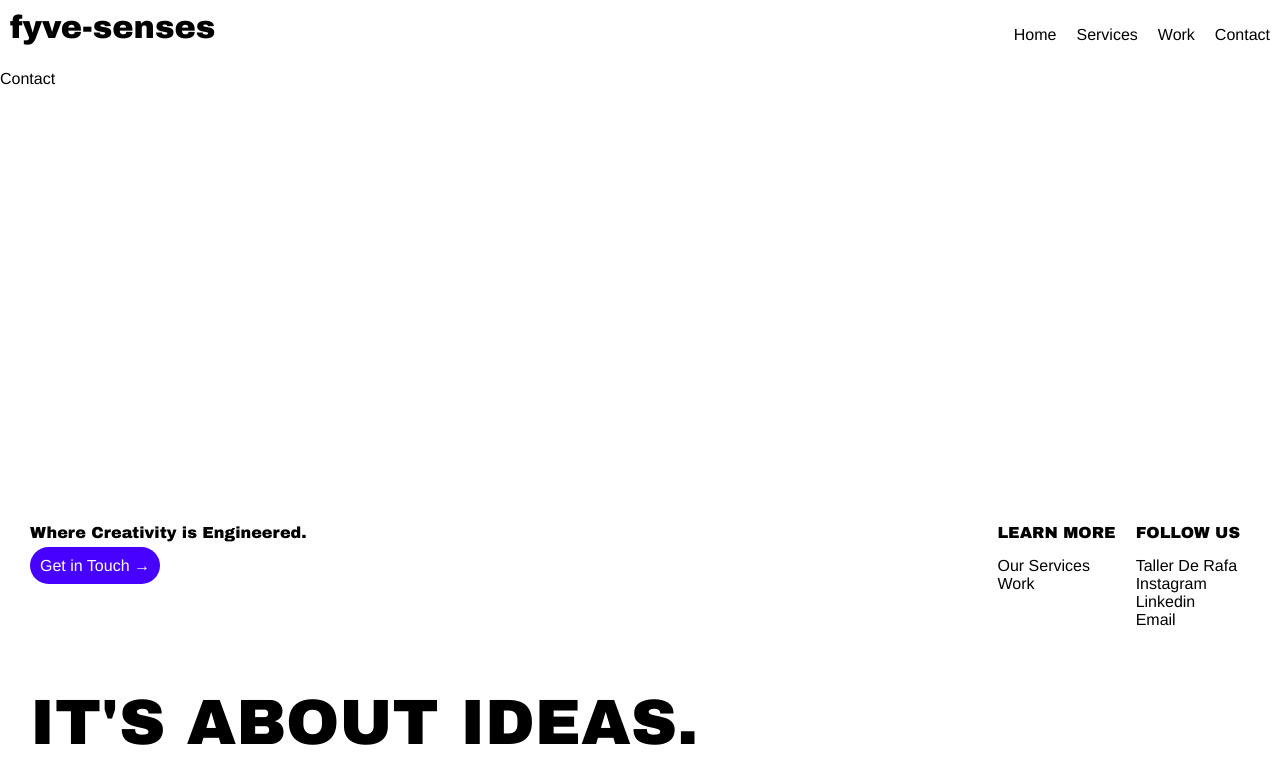
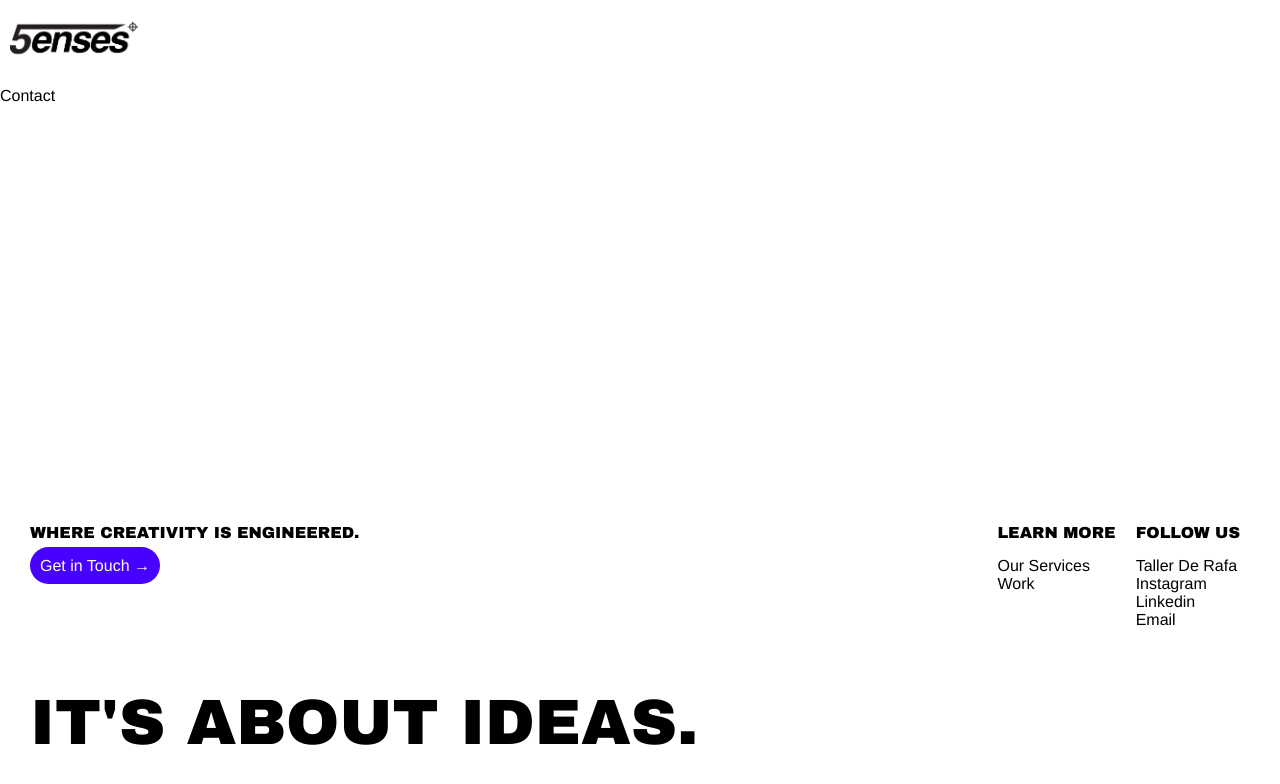
Before and after one commit to IveryMikaila/fyve-senses, a React (Create React App) app in the folder portfolio/: page /contact in a window 1280 px wide. Shown: the top 784 px of the page. Built offline with nearby package versions, Linux system fonts and the light colour scheme.

Commit message:
Added Company Logo
-Added company logo assets
-Wrote the logic to change the color of the links and logo on different pages

```diff
--- a/portfolio/src/Components /Navigation/Navbar.js
+++ b/portfolio/src/Components /Navigation/Navbar.js
@@ -1,17 +1,37 @@
-import React,{useState} from 'react'
+import React,{useState, useEffect} from 'react'
+import { useLocation } from 'react-router-dom'
 import '../../Styles/Navbar.css'
 import { Pivot as Hamburger } from 'hamburger-react'
+import black_logo from '../../assets /5enses_black.png'
 
 const Navbar = () => {
 const [open,setOpen] = useState(false);
+let location = useLocation();
+
+function changeLinkColors(){
+let navLinks = document.querySelectorAll('.nav-links');
+for (let i = 0; i < navLinks.length; i++) {
+
+  if(location.pathname ==='/'){
+    navLinks[i].style.color = 'black';
+  } else if (location.pathname ==='/services' || location.pathname ==='/work' || location.pathname ==='/contact'){
+    navLinks[i].style.color = 'white';
+  }
+
+}
+}
+
+useEffect(()=>{
+changeLinkColors();
+},[])
 
 function MobileMenu(){
 return (<div className='hamburger-menu'>
   <ul>
-  <li><a href='/'>Home</a></li>
-  <li><a href='/services'>Services</a> </li>
-  <li><a href='/work'>Work</a></li>
-  <li><a href='/contact'>Contact</a> </li>
+  <li><a className={location.pathname=== '/' ? `ham-links-black` : `ham-links-white`} href='/'>Home</a></li>
+  <li><a className={location.pathname=== '/' ? `ham-links-black` : `ham-links-white`} href='/services'>Services</a> </li>
+  <li><a className={location.pathname=== '/' ? `ham-links-black` : `ham-links-white`} href='/work'>Work</a></li>
+  <li><a className={location.pathname=== '/' ? `ham-links-black` : `ham-links-white`} href='/contact'>Contact</a> </li>
 </ul>
 </div>)
 }
@@ -21,18 +41,18 @@ return (<div className='hamburger-menu'>
       <div className='nav-menu'>
 <h1>
   <a href='/'>
-  fyve-senses
+<img src={black_logo} alt='fyve-senses company logo in black colorway'/>
   </a>
 </h1>
 
 <ul>
-  <li><a href='/'>Home</a></li>
-  <li><a href='/services'>Services</a> </li>
-  <li><a href='/work'>Work</a></li>
-  <li><a href='/contact'>Contact</a> </li>
+  <li><a className='nav-links' href='/'>Home</a></li>
+  <li><a className='nav-links' href='/services'>Services</a> </li>
+  <li><a  className='nav-links' href='/work'>Work</a></li>
+  <li><a className='nav-links' href='/contact'>Contact</a> </li>
 </ul>
 <div className='hamburger'>
-<Hamburger toggled={open} toggle={setOpen} />
+<Hamburger toggled={open} toggle={setOpen} color={location.pathname==='/' ? `black` : `white`} />
 </div>
 {open ? <MobileMenu/> :''}
       </div>
--- a/portfolio/src/Styles/Global.css
+++ b/portfolio/src/Styles/Global.css
@@ -5,7 +5,7 @@
 body{
     margin:0;
     padding: 0;
-    overflow-x: hidden;
+    /* overflow-x: hidden; */
     /* font-display: optional; */
     font-family: 'Helvetica';
     font-weight: lighter;
--- a/portfolio/src/Styles/Navbar.css
+++ b/portfolio/src/Styles/Navbar.css
@@ -1,7 +1,8 @@
 .nav-menu{
     display: flex;
     justify-content: space-between;
-    position: relative;
+    align-items: center;
+    margin-top: 10px;
 }
 .nav-menu ul{
     display: flex;
@@ -11,6 +12,7 @@
     color: black;
     display: inline-block;
 }
+
 .nav-menu li{
    list-style: none;
    margin: 10px;
@@ -18,6 +20,12 @@
 .nav-menu h1{
     margin: 10px;
     z-index: 100;
+}
+
+.nav-menu img{
+    width: auto;
+    max-width: 100%;
+    max-height: 50px;
 }
 .hamburger{
     display: none;
@@ -40,8 +48,10 @@
 .hamburger-menu{
     position: absolute;
     background-color: white;
-  height: 100dvh;
-  width: 100dvw;
+  top: 0;
+  bottom: 0;
+  left: 0;
+  right: 0;
   display: flex;
   justify-content: center;
   align-items: center;
@@ -55,7 +65,14 @@
 .hamburger-menu a{
     margin: 10px;
 }
+.ham-links-black{
+    color: black !important;
 
+
+}
+.ham-links-white{
+    color: white !important;
+}
   }
 
   /* Footer Styles */
@@ -85,7 +102,8 @@ margin-top: auto;
     color: black;
 }
 .footer-menu h3{
-font-size: 16px
+font-size: 16px;
+text-transform: uppercase;
 }
 .call-to-action{
     text-decoration: none;
@@ -94,6 +112,7 @@ font-size: 16px
     padding: 10px;
     border-radius: 20px;
     transition: all .5s ease-in-out;
+    font-size: 16px;
 }
 .call-to-action:hover{
 font-size: 18px;
```
Also changed, not shown: portfolio/src/assets /5enses_black.png (added).
